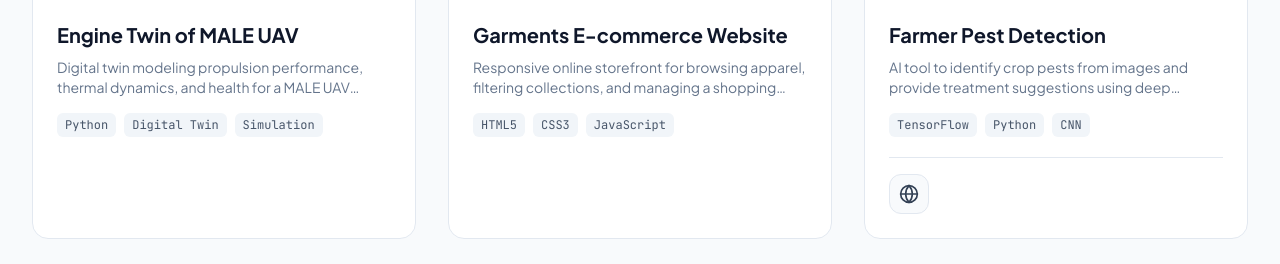
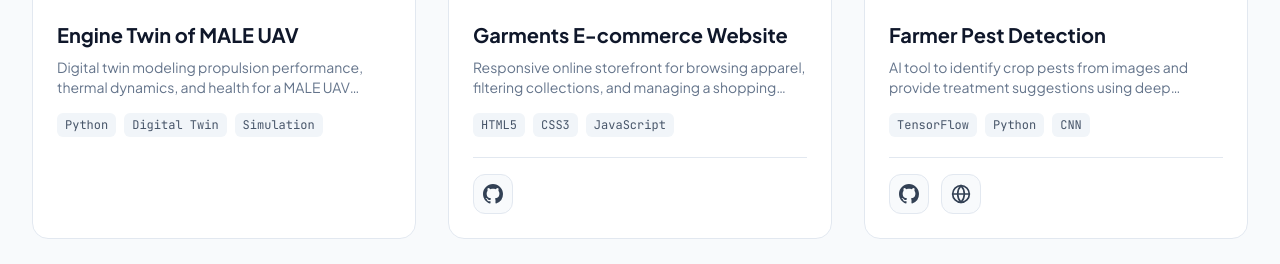
Before and after one commit to P-PRAKASH-01/Portfolio, a plain HTML site: page index.html in a window 1280 px wide. Shown: the part 1964-2228 px from the top of the page. Drawn offline with nearby package versions, Linux system fonts and the light colour scheme.

Commit message:
FEAT: new projects

```diff
--- a/index.html
+++ b/index.html
@@ -673,7 +673,7 @@
                 // TODO: Update tech stack if additional frameworks/tools were used
                 tech: ["HTML5", "CSS3", "JavaScript"],
                 image: "", // TODO: Add screenshot (e.g., "assets/projects/garments-ecommerce.png")
-                github: "TODO: add GitHub repository URL",
+                github: "https://github.com/P-PRAKASH-01/IWP",
                 live: "TODO: add live website URL or set to 'none'"
             },
             {
@@ -681,7 +681,7 @@
                 description: "AI tool to identify crop pests from images and provide treatment suggestions using deep learning models.",
                 tech: ["TensorFlow", "Python", "CNN"],
                 image: "", // TODO: Add screenshot (e.g., "assets/projects/farmer-pest-detection.png")
-                github: "TODO: add GitHub repository URL",
+                github: "https://github.com/P-PRAKASH-01/Pest-Prediction-ML",
                 live: "https://p-prakash-01.github.io/Kisan-Mitra-app/"
             },
             {
```
